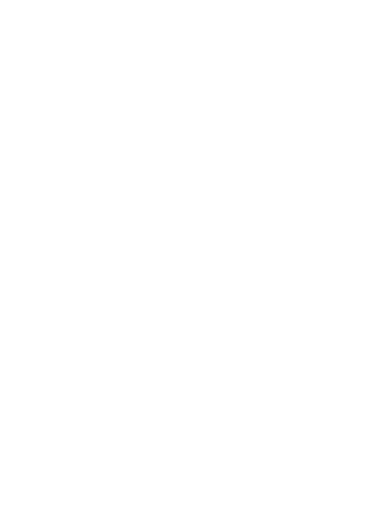
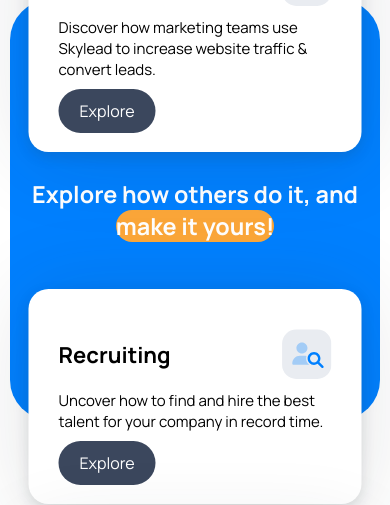
Before and after one commit to ashiqur21/scrolling-animation-service-section, a plain HTML site: page index.html in a window 390 px wide. Shown: the top 505 px of the page. Drawn offline with Linux system fonts and the light colour scheme.

Commit message:
added responsive ness

```diff
--- a/style.css
+++ b/style.css
@@ -197,12 +197,6 @@
 }
 
 @media screen and (min-width: 0px) and (max-width: 467px) {
-  body {
-    height: 500vh;
-    display: flex;
-    justify-content: center;
-    align-items: center;
-  }
   .explore-cards,
   .explore-cards-bottom {
     flex-direction: column;
@@ -255,7 +249,7 @@
   .explore-inner-card-description p {
     font-size: 15px !important;
   }
-  .explore-inner-card-top{
+  .explore-inner-card-top {
     justify-content: space-between;
   }
 }
```
